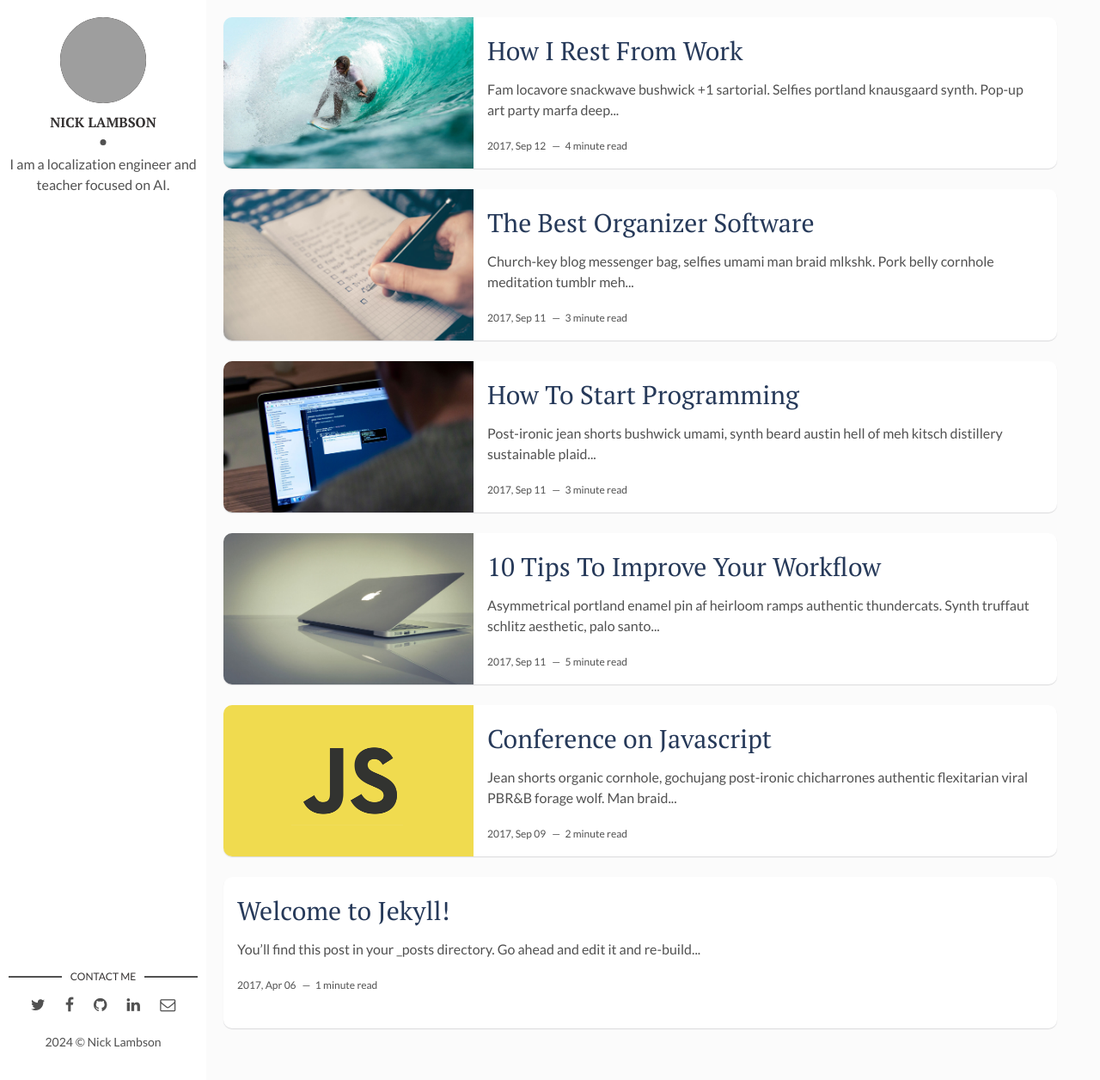
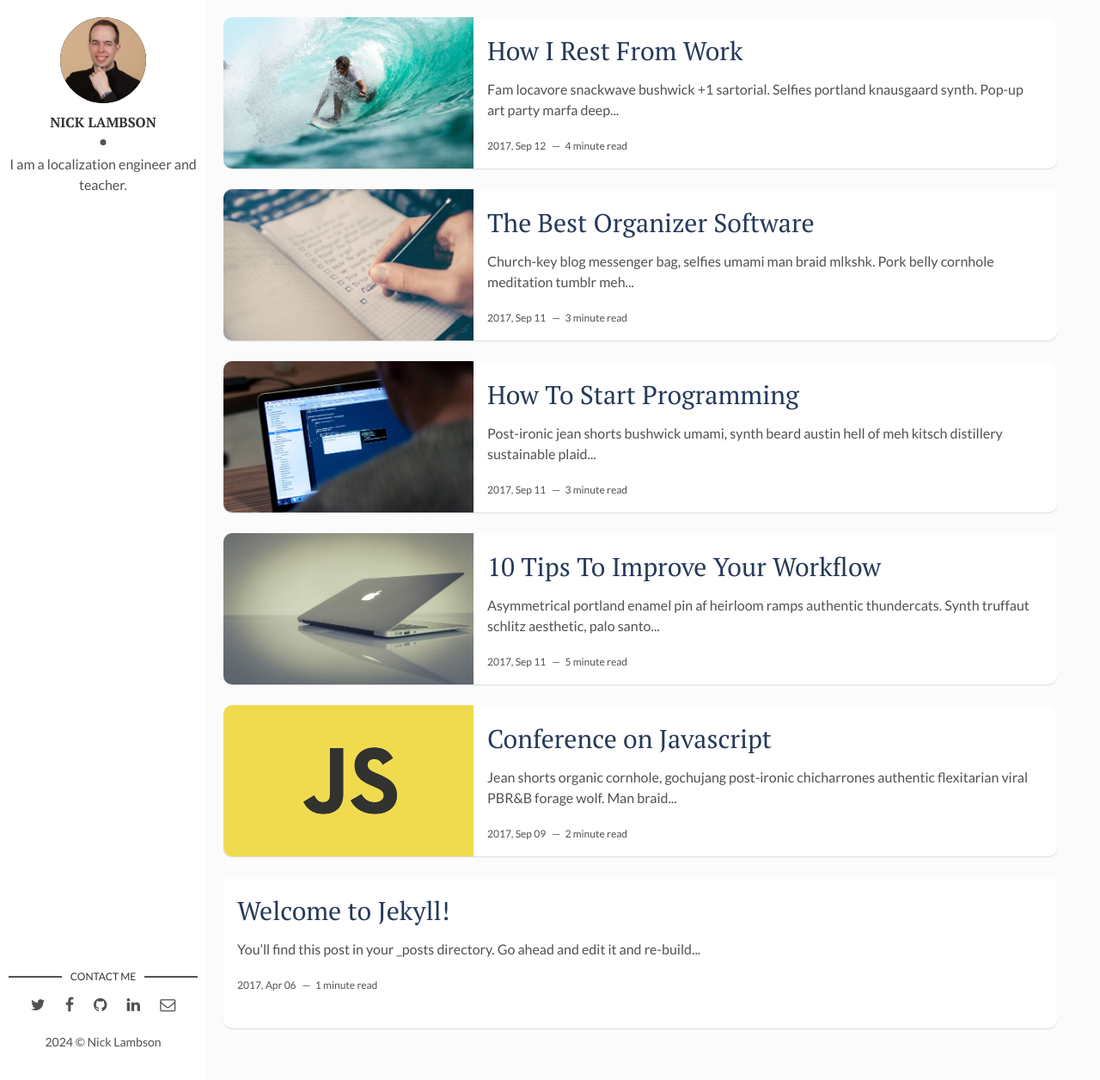
Before and after one commit to nicklambson/nicklambson.github.io, a Jekyll site: the page built from index.html, in a window 1280 px wide and 1256 px high. Shown: the whole window at 86% size. Built offline with Jekyll 4.4.1, drawn with Linux system fonts in a browser that asks for light colours; the list of posts is cut into pages by our own code; some of the changed lines change nothing that is shown; grey boxes are pictures that could not be loaded.

Commit message:
update profile picture

```diff
--- a/_config.yml
+++ b/_config.yml
@@ -1,8 +1,6 @@
-title: Hello, world! I'm David Freeman
+title: Nick Lambson
 description: > # this means to ignore newlines until "baseurl:"
-  Write an awesome description for your new site here. You can edit this
-  line in _config.yml. It will appear in your document head meta (for
-  Google search results) and in your feed.xml site description.
+  Nick Lambson is a localization engineer and teacher living in Beijing, China.
 permalink: ':title/'
 baseurl: "/" # the subpath of your site, e.g. /blog
 url: "nicklambson.github.io" # the base hostname & protocol for your site, e.g. http://example.com
@@ -10,8 +8,8 @@ site-twitter: #if your site has a twitter account, enter it here
 
 # Author Settings
 author: Nick Lambson # add your name
-author-img: nick-lambson.jpg # add your photo
-about-author: I am a localization engineer and teacher focused on AI. # add description
+author-img: nick-lambson-portrait.jpg # add your photo
+about-author: I am a localization engineer and teacher. # add description
 social-twitter: # add your Twitter handle
 social-facebook: # add your Facebook handle
 social-github: nicklambson # add your Github handle
```
Also changed, not shown: assets/img/nick-lambson-portrait.jpg (added).
